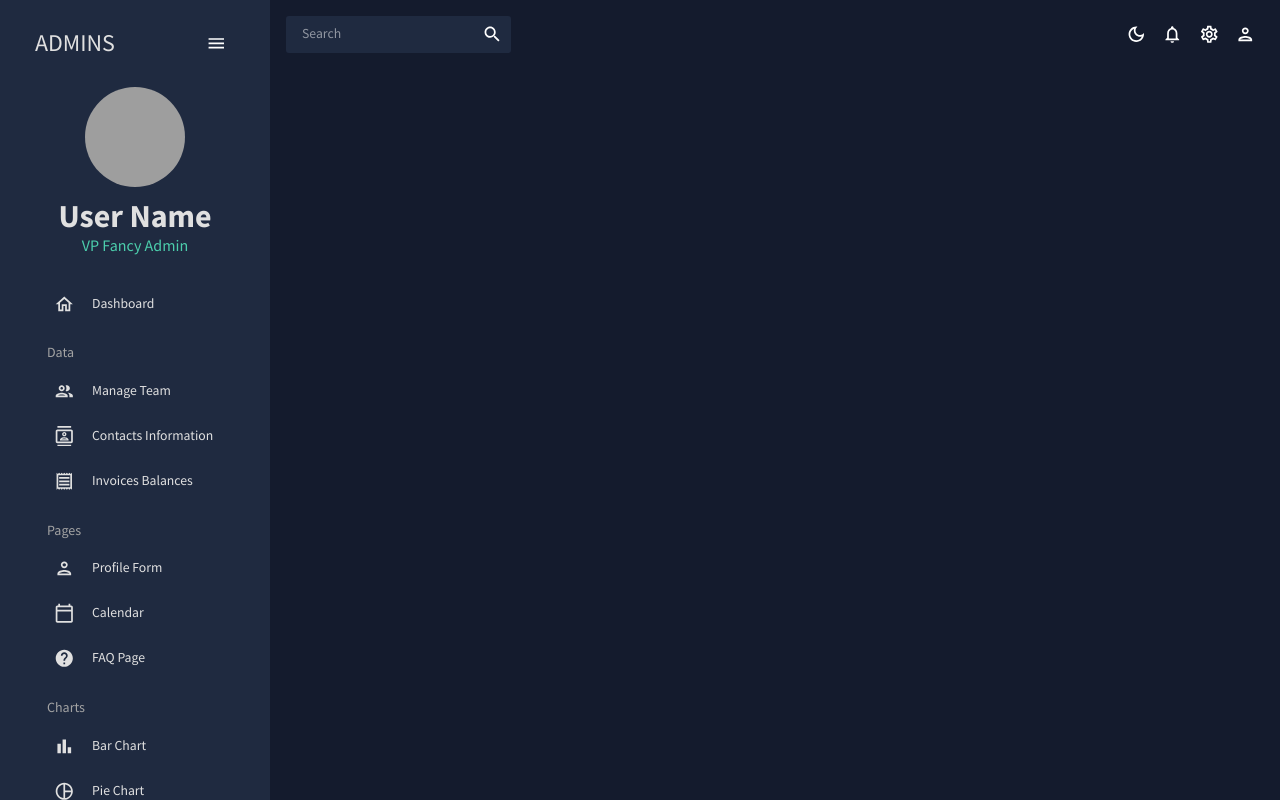
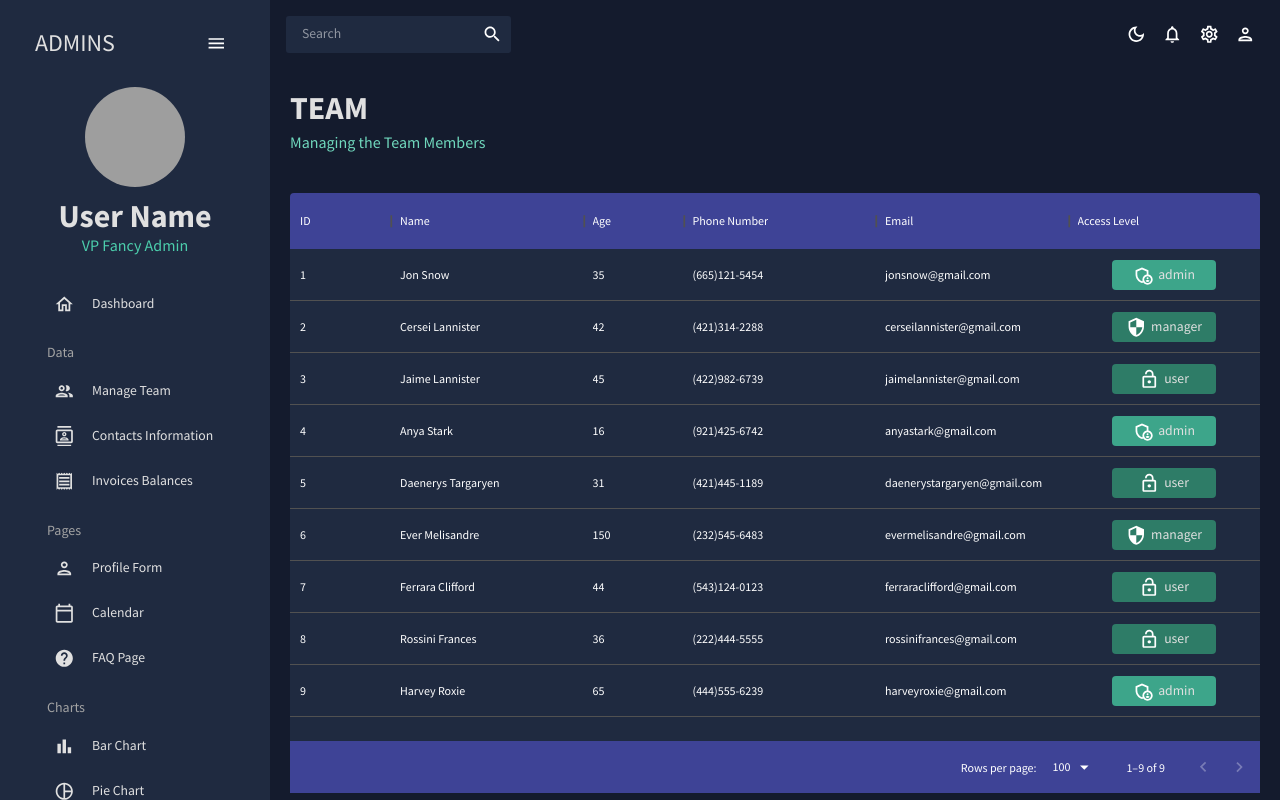
Before and after one commit to Delfor29/DashboardReact, a React (Create React App) app: page /team in a window 1280 px wide. Built offline with nearby package versions, Linux system fonts and the light colour scheme; grey boxes are pictures that could not be loaded.

Commit message:
Sidebar ok. Contacts and Invoices to correct

```diff
--- a/package.json
+++ b/package.json
@@ -11,6 +11,7 @@
     "@fullcalendar/timegrid": "^5.11.3",
     "@mui/icons-material": "^5.10.9",
     "@mui/material": "^5.10.13",
+    "@mui/x-data-grid": "^5.17.14",
     "@nivo/bar": "^0.80.0",
     "@nivo/core": "^0.80.0",
     "@nivo/geo": "^0.80.0",
--- a/src/App.js
+++ b/src/App.js
@@ -5,9 +5,9 @@
 import Topbar from "./scenes/global/Topbar";
 import Sidebar from "./scenes/global/Sidebar";
 import Dashboard from "./scenes/dashboard";
-// import Team from "./scenes/team";
-// import Invoices from "./scenes/invoices";
-// import Contacts from "./scenes/contacts";
+import Team from "./scenes/team";
+import Contacts from "./scenes/contacts";
+import Invoices from "./scenes/invoices";
 // import Bar from "./scenes/bar";
 // import Form from "./scenes/form";
 // import Line from "./scenes/line";
@@ -30,9 +30,9 @@
           <Topbar />
           <Routes>
             <Route path="/" element={<Dashboard />} />
-            {/* <Route path="/team" element={<Team />} /> */}
-            {/* <Route path="/contacts" element={<Contacts />} /> */}
-            {/* <Route path="/invoices" element={<Invoices />} /> */}
+            <Route path="/team" element={<Team />} />
+            <Route path="/contacts" element={<Contacts />} />
+            <Route path="/invoices" element={<Invoices />} />
             {/* <Route path="/bar" element={<Bar />} /> */}
             {/* <Route path="/form" element={<Form />} /> */}
             {/* <Route path="/pie" element={<Pie />} /> */}
--- /dev/null
+++ b/src/scenes/contacts/index.jsx
@@ -0,0 +1,94 @@
+import { Box, useTheme } from '@mui/material';
+import { DataGrid, GridToolbar } from '@mui/x-data-grid'
+import { tokens } from '../../theme'
+import { mockDataContacts } from '../../data/mockData';
+import Header from '../../components/Header';
+
+const Contacts = () => {
+    const theme = useTheme();
+    const colors = tokens(theme.palette.mode);
+
+    const columns = [
+        { field: 'id',
+        headerName: 'ID',
+        flex: 0.5,
+        },
+        {
+         field: 'registrarId',
+         headerName: 'Registrar ID'
+        },
+        { field: 'name',
+         headerName: 'Name',
+         flex: 1,
+         cellClassName: 'name-column-cell'
+        },
+        { field: 'age',
+         headerName: 'Age',
+         type: 'number',
+         headerAlign: 'left',
+         align:'left'
+        },
+        { field: 'phone',
+         headerName: 'Phone Number',
+         flex: 1
+        },
+        { field: 'email',
+         headerName: 'Email',
+         flex: 1
+        },
+        { field: 'address',
+         headerName: 'Address',
+         flex: 1
+        },
+        { field: 'city',
+         headerName: 'City',
+         flex: 1
+        },
+        { field: 'zipCode',
+         headerName: 'Zip Code',
+         flex: 1
+        },
+    ];
+
+    return (
+        <Box m='20px'>
+            <Header title='CONTACTS' subtitle='List of contacts for future reference.' />
+            <Box
+             m='40px 0 0 0'
+             height='75vh'
+             sx={{
+                '& .MuiDataGrid-root': {
+                    border:'none',
+                },
+                '& .MuiDataGrid-cell': {
+                    borderBottom: 'none',
+                },
+                '& .name-column--': {
+                    color: colors.greenAccent[300],
+                },
+                '& .MuiDataGrid-columnHeaders': {
+                    backgroundColor: colors.blueAccent[700],
+                    borderBottom: 'none',
+                },
+                '& .MuiDataGrid-virtualScroller': {
+                    backgroundColor: colors.primary[400],
+                },
+                '& .MuiDataGrid-footerContainer': {
+                    borderTop: 'none',
+                    backgroundColor: colors.blueAccent[700],
+                },
+                '& .MuiDataGrid-toolbarContainer .MuiButton-text': {
+                    color: `${colors.grey[100]} !important`
+                }
+             }}
+             >
+                <DataGrid
+                 rows={mockDataContacts}
+                 columns={columns}
+                 components= {{Toolbar: GridToolbar }}
+                 />
+            </Box>
+        </Box>
+        )
+    }
+export default Contacts;
--- /dev/null
+++ b/src/scenes/invoices/index.jsx
@@ -0,0 +1,94 @@
+import { Box, Typography, useTheme } from '@mui/material';
+import { DataGrid, GridToolbar } from '@mui/x-data-grid'
+import { tokens } from '../../theme'
+import { mockDataInvoices } from '../../data/mockData';
+import Header from '../../components/Header';
+
+const Invoices = () => {
+    const theme = useTheme();
+    const colors = tokens(theme.palette.mode);
+
+    const columns = [
+        { field: 'id',
+        headerName: 'ID',
+        flex: 0.5,
+        },
+        {
+         field: 'registrarId',
+         headerName: 'Registrar ID'
+        },
+        { field: 'name',
+         headerName: 'Name',
+         flex: 1,
+         cellClassName: 'name-column-cell'
+        },
+        { field: 'age',
+         headerName: 'Age',
+         type: 'number',
+         headerAlign: 'left',
+         align:'left'
+        },
+        { field: 'phone',
+         headerName: 'Phone Number',
+         flex: 1
+        },
+        { field: 'email',
+         headerName: 'Email',
+         flex: 1
+        },
+        { field: 'address',
+         headerName: 'Address',
+         flex: 1
+        },
+        { field: 'city',
+         headerName: 'City',
+         flex: 1
+        },
+        { field: 'zipCode',
+         headerName: 'Zip Code',
+         flex: 1
+        },
+    ];
+
+    return (
+        <Box m='20px'>
+            <Header title='CONTACTS' subtitle='List of contacts for future reference.' />
+            <Box
+             m='40px 0 0 0'
+             height='75vh'
+             sx={{
+                '& .MuiDataGrid-root': {
+                    border:'none',
+                },
+                '& .MuiDataGrid-cell': {
+                    borderBottom: 'none',
+                },
+                '& .name-column--': {
+                    color: colors.greenAccent[300],
+                },
+                '& .MuiDataGrid-columnHeaders': {
+                    backgroundColor: colors.blueAccent[700],
+                    borderBottom: 'none',
+                },
+                '& .MuiDataGrid-virtualScroller': {
+                    backgroundColor: colors.primary[400],
+                },
+                '& .MuiDataGrid-footerContainer': {
+                    borderTop: 'none',
+                    backgroundColor: colors.blueAccent[700],
+                },
+                '& .MuiDataGrid-toolbarContainer .MuiButton-text': {
+                    color: `${colors.grey[100]} !important`
+                }
+             }}
+             >
+                <DataGrid
+                 rows={mockDataInvoices}
+                 columns={columns}
+                 components= {{Toolbar: GridToolbar }}
+                 />
+            </Box>
+        </Box>
+        )
+    }
+export default Invoices;
--- /dev/null
+++ b/src/scenes/team/index.jsx
@@ -0,0 +1,106 @@
+import { Box, Typography, useTheme } from '@mui/material';
+import { DataGrid } from '@mui/x-data-grid'
+import { tokens } from '../../theme'
+import { mockDataTeam } from '../../data/mockData';
+import AdminPanelSettingsOutlinedIcon from '@mui/icons-material/AdminPanelSettingsOutlined';
+import LockOpenOutlinedIcon from '@mui/icons-material/LockOpenOutlined';
+import SecurityOutlinedIcon from '@mui/icons-material/SecurityOutlined';
+import Header from '../../components/Header';
+
+const Team = () => {
+    const theme = useTheme();
+    const colors = tokens(theme.palette.mode);
+
+    const columns = [
+        { field: 'id',
+        headerName: 'ID'
+        },
+        { field: 'name',
+         headerName: 'Name',
+         flex: 1,
+         cellClassName: 'name-column-cell'
+        },
+        { field: 'age',
+         headerName: 'Age',
+         type: 'number',
+         headerAlign: 'left',
+         align:'left'
+        },
+        { field: 'phone',
+         headerName: 'Phone Number',
+         flex: 1
+        },
+        { field: 'email',
+         headerName: 'Email',
+         flex: 1
+        },
+        { field: 'acces',
+         headerName: 'Access Level',
+         flex: 1,
+         renderCell: ({row: { access }}) => {
+            return(
+                <Box
+                 width='60%'
+                 m='0 auto'
+                 p='5px'
+                 display='flex'
+                 justifyContent='center'
+                 backgroundColor={
+                    access === 'admin'
+                    ? colors.greenAccent[600]
+                    : colors.greenAccent[700]
+                 }
+                 borderRadius='4px'
+                 >
+                    {access === 'admin' && <AdminPanelSettingsOutlinedIcon />}
+                    {access === 'manager' && <SecurityOutlinedIcon />}
+                    {access === 'user' && <LockOpenOutlinedIcon />}
+                    <Typography
+                     color={colors.grey[100]}
+                     sx={{ ml: '5px' }}
+                     >
+                        {access}
+                    </Typography>
+                </Box>
+            );
+         },
+        },
+    ]
+    return (
+        <Box m='20px'>
+            <Header title='TEAM' subtitle='Managing the Team Members' />
+            <Box
+             m='40px 0 0 0'
+             height='75vh'
+             sx={{
+                '& .MuiDataGrid-root': {
+                    border:'none',
+                },
+                '& .MuiDataGrid-cell': {
+                    borderBottom: 'none',
+                },
+                '& .name-column--': {
+                    color: colors.greenAccent[300],
+                },
+                '& .MuiDataGrid-columnHeaders': {
+                    backgroundColor: colors.blueAccent[700],
+                    borderBottom: 'none',
+                },
+                '& .MuiDataGrid-virtualScroller': {
+                    backgroundColor: colors.primary[400],
+                },
+                '& .MuiDataGrid-footerContainer': {
+                    borderTop: 'none',
+                    backgroundColor: colors.blueAccent[700],
+                },
+             }}
+             >
+                <DataGrid
+                 rows={mockDataTeam}
+                 columns={columns}
+                 />
+            </Box>
+        </Box>
+        )
+    }
+export default Team;
```
Also changed, not shown: 1 other file (tests, documents, lock files or other folders).
